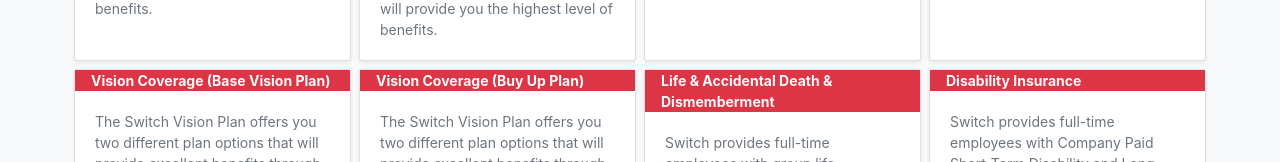
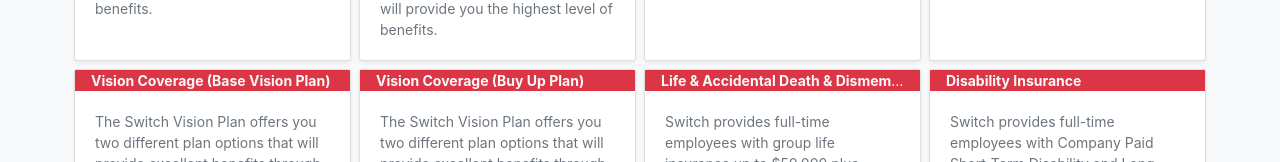
Before and after one commit to iplaydu/switch-challenge, a Vue app: page /#/ in a window 1280 px wide. Shown: the part 621-783 px from the top of the page. Built offline with nearby package versions, Linux system fonts and the light colour scheme.

Commit message:
truncating long text

```diff
--- a/src/components/MainContent.vue
+++ b/src/components/MainContent.vue
@@ -11,7 +11,7 @@
               class="d-flex"
             >
               <div class="card shadow-sm m-1">
-                <div class="bg-danger small text-light px-3">
+                <div class="bg-danger small text-light px-3 text-truncate">
                   <strong>
                     {{ item.title }}
                   </strong>
```
